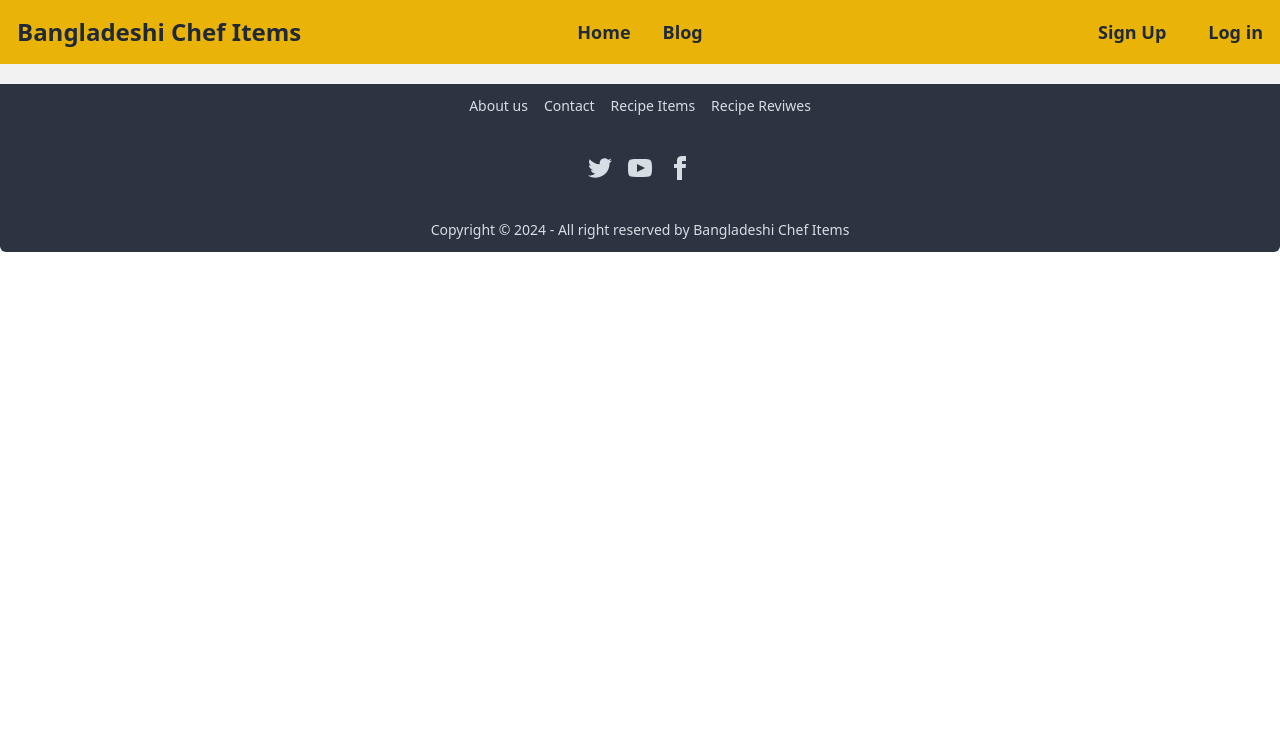
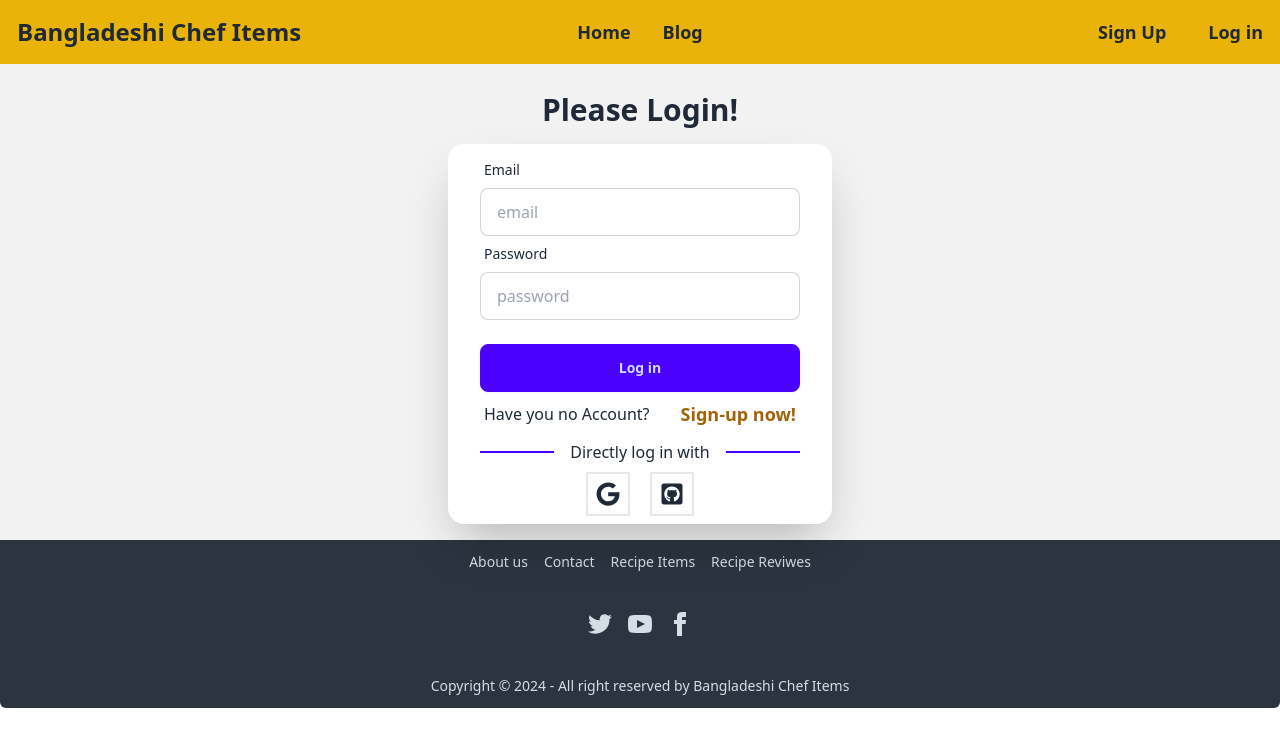
Before and after one commit to nazmulhasan-BD/bangladesi-chef-items-client, a React (Vite) app: page /log-in in a window 1280 px wide. Shown: the top 746 px of the page. Built offline with nearby package versions, Linux system fonts and the light colour scheme.

Commit message:
sign in & sign up page completed

```diff
--- a/package.json
+++ b/package.json
@@ -15,6 +15,7 @@
     "match-sorter": "^6.3.3",
     "react": "^18.2.0",
     "react-dom": "^18.2.0",
+    "react-icons": "^5.0.1",
     "react-router-dom": "^6.21.3",
     "sort-by": "^1.2.0"
   },
--- a/src/components/shared/navbar/Navbar.jsx
+++ b/src/components/shared/navbar/Navbar.jsx
@@ -2,30 +2,41 @@ import React from 'react';
 import { Link } from 'react-router-dom';
 
 const Navbar = () => {
-    const user = true;
+    const user = false;
     return (
         <div className="navbar sticky z-40 top-0 p-0 bg-yellow-500">
             <div className="navbar-start ">
+                {/* this is for small device nav with responsivly */}
                 <div className="dropdown">
                     <div tabIndex={0} role="button" className="btn btn-ghost lg:hidden">
                         <svg xmlns="http://www.w3.org/2000/svg" className="h-5 w-5" fill="none" viewBox="0 0 24 24" stroke="currentColor"><path strokeLinecap="round" strokeLinejoin="round" strokeWidth="2" d="M4 6h16M4 12h8m-8 6h16" /></svg>
                     </div>
                     <ul tabIndex={0} className="menu menu-sm dropdown-content mt-3 z-[1] p-2 shadow bg-base-100 text-lg font-semibold rounded-box w-52">
                         <li><Link to="/">Home</Link></li>
-                        <li><Link to="/">Blog</Link></li>
+                        <li><Link to="/blogs">Blog</Link></li>
                     </ul>
                 </div>
                 <a className="btn btn-ghost text-xl md:text-2xl ">Bangladeshi Chef Items</a>
             </div>
+            {/* this is for large device nav */}
             <div className="navbar-center hidden lg:flex">
                 <ul className="menu menu-horizontal text-lg font-semibold px-1">
                     <li><Link to="/">Home</Link></li>
-                    <li><Link to="/">Blog</Link></li>
+                    <li><Link to="/blogs">Blog</Link></li>
                 </ul>
             </div>
             {/* this is user  & log status section with condition */}
             {
                 user ?
+                    <div className="navbar-end">
+                        {/* tool tip is here */}
+                        <div tabIndex={0} role="button" className="btn tooltip md:tooltip-left tooltip-bottom btn-ghost btn-circle avatar" data-tip="user name">
+                            <img className="w-12 rounded-full" alt="Tailwind CSS Navbar  component" src="https://daisyui.com/images/stock/photo-1534528741775-53994a69daeb.jpg" />
+                        </div>
+                        <button className='btn btn-ghost text-lg  ml-2 font-semibold '>Log out
+                        </button>
+                    </div>
+                    :
                     <div className="navbar-end">
                         <Link to="/sign-up" className='btn btn-ghost text-lg  ml-2 font-semibold '>
                             Sign Up
@@ -34,15 +45,7 @@ const Navbar = () => {
                             Log in
                         </Link>
                     </div>
-                    :
-                    <div className="navbar-end">
-                        {/* tool tip is here */}
-                        <div tabIndex={0} role="button" className="btn tooltip md:tooltip-left tooltip-bottom btn-ghost btn-circle avatar" data-tip="user name">
-                            <img className="w-12 rounded-full" alt="Tailwind CSS Navbar  component" src="https://daisyui.com/images/stock/photo-1534528741775-53994a69daeb.jpg" />
-                        </div>
-                        <button className='btn btn-ghost text-lg  ml-2 font-semibold '>Log out
-                        </button>
-                    </div>
+
             }
         </div>
     );
--- /dev/null
+++ b/src/components/social-button/SocialSignIn.jsx
@@ -0,0 +1,23 @@
+import React from 'react';
+import { FaGithubSquare, FaGoogle } from 'react-icons/fa';
+import { Link } from 'react-router-dom';
+
+const SocialSignIn = ({children}) => {
+    return (
+        <div>
+            <div className="divider mt-2 mb-0 divider-primary">
+                <h3>Directly {children} with</h3>
+            </div>
+            <div className=' flex justify-center pt-3 gap-5'>
+                <Link className='text-2xl p-2 hover:bg-yellow-500 border-2'>
+                    <FaGoogle></FaGoogle>
+                </Link>
+                <Link className='text-2xl p-2 hover:bg-yellow-500 border-2'>
+                    <FaGithubSquare></FaGithubSquare>
+                </Link>
+            </div>
+        </div>
+    );
+};
+
+export default SocialSignIn;
--- /dev/null
+++ b/src/pages/Blogs.jsx
@@ -0,0 +1,16 @@
+import React from 'react';
+
+
+const Blogs = () => {
+    return (
+        <div>
+            <div className='flex w-full justify-around  border-2 gap-2  '>
+                <p className='border-2 w-10 h-40 border-blue-600 '>01</p>
+
+
+            </div>
+        </div>
+    );
+};
+
+export default Blogs;
--- a/src/pages/Login.jsx
+++ b/src/pages/Login.jsx
@@ -1,4 +1,6 @@
 import React from 'react';
+import { Link } from 'react-router-dom';
+import SocialSignIn from './../components/social-button/SocialSignIn';
 
 const Login = () => {
     const handleSubmit = (event) => {
@@ -9,8 +11,40 @@ const Login = () => {
 
     }
     return (
-        <div className="hero pt-5 bg-base-200">
+        <div className="hero bg-base-200">
+            <div className="hero pt-3 bg-base-200">
+                <div className="hero-content flex-col ">
+                    <div className="text-center ">
+                        <h1 className="text-3xl font-bold">Please Login!</h1>
+                    </div>
+                    <div className="card min-w-96 shadow-2xl bg-base-100">
+                        <form onSubmit={handleSubmit} className=" px-8 py-2">
 
+                            <div className="form-control">
+                                <label className="label">
+                                    <span className="label-text">Email</span>
+                                </label>
+                                <input type="email" name='email' placeholder="email" className="input input-bordered" required />
+
+                                <label className="label">
+                                    <span className="label-text">Password</span>
+                                </label>
+                                <input type="password" name='password' placeholder="password" className="input input-bordered" required />
+                            </div>
+                            <div className="form-control mt-6">
+                                <button className="btn btn-primary">Log in</button>
+                                <label className="label">
+                                    <span>Have you no Account?</span>
+                                    <Link to="/sign-up" className=" text-lg text-yellow-700 font-bold">Sign-up now!</Link>
+                                </label>
+                            </div>
+                            {/* Social log in section here ----------- */}
+                            <SocialSignIn> log in </SocialSignIn>
+                        </form>
+                    </div>
+
+                </div>
+            </div>
         </div>
     );
 };
--- a/src/pages/SignUp.jsx
+++ b/src/pages/SignUp.jsx
@@ -1,5 +1,6 @@
 import React from 'react';
 import { Link } from 'react-router-dom';
+import SocialSignIn from './../components/social-button/SocialSignIn';
 
 const SignUp = () => {
     const handleSubmit = (event) => {
@@ -10,10 +11,10 @@ const SignUp = () => {
 
     }
     return (
-        <div className="hero pt-3 bg-base-200">
+        <div className="hero bg-base-200">
             <div className="hero-content flex-col ">
                 <div className="text-center ">
-                    <h1 className="text-5xl font-bold">Please Sign up!</h1>
+                    <h1 className="text-3xl font-bold">Please Sign up!</h1>
                 </div>
                 <div className="card min-w-96 shadow-2xl bg-base-100">
                     <form onSubmit={handleSubmit} className="card-body py-2">
@@ -39,13 +40,15 @@ const SignUp = () => {
                             </label>
                             <input type="url" name="url" placeholder="your photo url" className="input input-bordered" required />
                         </div>
-                        <div className="form-control mt-2">
+
+                        <div className="form-control mt-4">
                             <button className="btn btn-primary">Sign-up</button>
                             <label className="label">
                                 <span>Al-ready have an account ?</span>
                                 <Link to="/log-in" className=" text-lg text-yellow-700 font-bold">Please Login!</Link>
                             </label>
                         </div>
+                        <SocialSignIn> sign up </SocialSignIn>
                     </form>
                 </div>
             </div>
--- a/src/routes/Routes.jsx
+++ b/src/routes/Routes.jsx
@@ -3,6 +3,7 @@ import Main from "../layout/Main";
 import Home from "../pages/Home";
 import Login from "../pages/Login";
 import SignUp from "../pages/SignUp";
+import Blogs from "../pages/Blogs";
 
 export const router = createBrowserRouter([
     {
@@ -21,6 +22,10 @@ export const router = createBrowserRouter([
                 path: "sign-up",
                 element: <SignUp></SignUp>
             },
+            {
+                path: "blogs",
+                element: <Blogs></Blogs>
+            },
 
         ],
     }
```
Also changed, not shown: 1 other file (tests, documents, lock files or other folders).
